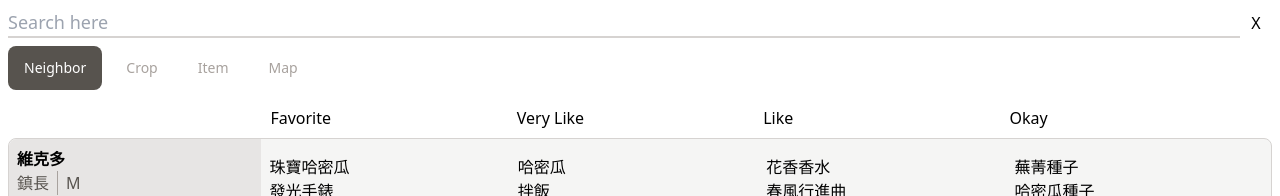
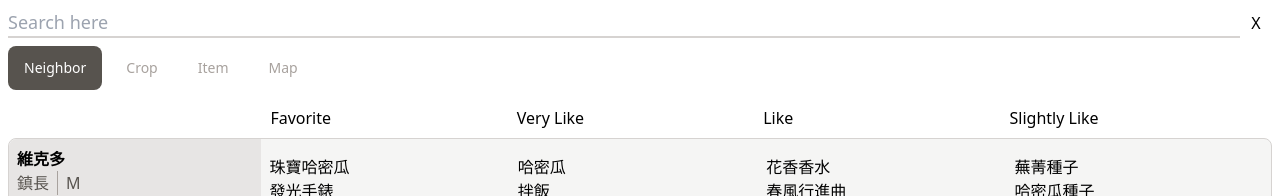
Before and after one commit to pig60214/harvest-moon, a React (Create React App) app: page /neighbor in a window 1280 px wide. Shown: the top 196 px of the page. Built offline with nearby package versions, Linux system fonts and the light colour scheme.

Commit message:
Enhance Gift Function

```diff
--- a/src/Neignbors.js
+++ b/src/Neignbors.js
@@ -38,6 +38,10 @@ export default function Neighbors () {
       return rows;
     }
 
+    const heartEmoji = toGives.find(toGive => toGive.neighborhood === neighbor.name)
+                      ? neighbor.isMarriageCandidate ? '🩷' : '🧡'
+                      : neighbor.isMarriageCandidate ? '🩶' : '';
+
     return (
       <div className='my-card space-y-2'>
         <div className='my-card-header flex flex-col md:w-1/5'>
@@ -45,7 +49,7 @@ export default function Neighbors () {
           <div className='flex text-stone-600 divide-x divide-stone-400'>
             <div className='pr-2'>{ neighbor.description }</div>
             <div className='px-2'>{ neighbor.gender }</div>
-            {neighbor.isMarriageCandidate && <div className='px-2'>🩶</div>}
+            {heartEmoji !== '' && <div className='px-2'>{ heartEmoji }</div>}
           </div>
         </div>
         <div className='my-card-body flex md:w-4/5'>
@@ -77,7 +81,7 @@ export default function Neighbors () {
         <div className='w-1/5'>Favorite</div>
         <div className='w-1/5'>Very Like</div>
         <div className='w-1/5'>Like</div>
-        <div className='w-1/5'>Okay</div>
+        <div className='w-1/5'>Slightly Like</div>
       </div>
       <div className='space-y-2'>
         {row}
```
